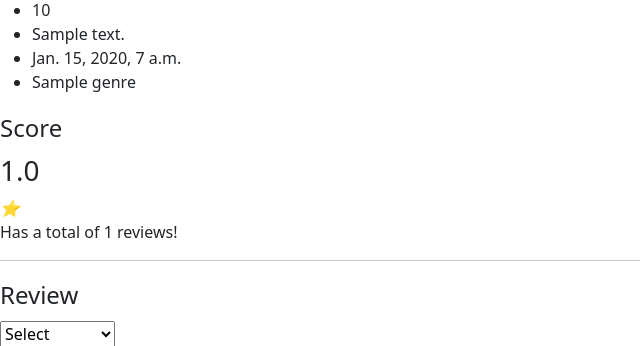
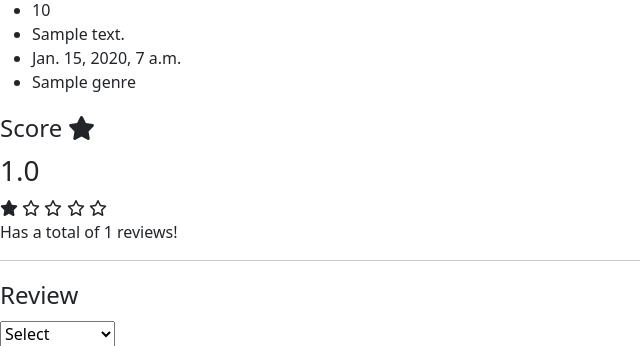
Before and after one commit to Renildo15/MangaCats, a Django app: page /manga/manga_view/00000000-0000-0000-0000-000000000001/ in a window 1280 px wide. Shown: the part 524-870 px from the top of the page, without its empty margins (0-640 px from the left). Run offline with Django 4.2, Linux system fonts and the light colour scheme; tables that the repository leaves empty hold one stand-in row (values such as "Sample post"); grey boxes marked "Sample" are stand-in pictures; some libraries are stand-ins or nearby versions.

Commit message:
refactor: exibindo review do usuario #22

```diff
--- a/core/base_templates/base.html
+++ b/core/base_templates/base.html
@@ -9,7 +9,10 @@
     <meta name="viewport" content="width=device-width, initial-scale=1.0">
     <script src="https://cdnjs.cloudflare.com/ajax/libs/bootstrap/5.2.0/js/bootstrap.min.js" integrity="sha512-8Y8eGK92dzouwpROIppwr+0kPauu0qqtnzZZNEF8Pat5tuRNJxJXCkbQfJ0HlUG3y1HB3z18CSKmUo7i2zcPpg==" crossorigin="anonymous" referrerpolicy="no-referrer"></script>
     <link rel="stylesheet" href="https://cdnjs.cloudflare.com/ajax/libs/bootstrap/5.2.0/css/bootstrap.min.css" integrity="sha512-XWTTruHZEYJsxV3W/lSXG1n3Q39YIWOstqvmFsdNEEQfHoZ6vm6E9GK2OrF6DSJSpIbRbi+Nn0WDPID9O7xB2Q==" crossorigin="anonymous" referrerpolicy="no-referrer" />
-    <link rel="stylesheet" href="https://cdnjs.cloudflare.com/ajax/libs/font-awesome/4.7.0/css/font-awesome.min.css">
+    <link rel="stylesheet" href="https://cdnjs.cloudflare.com/ajax/libs/font-awesome/6.2.1/css/all.min.css" integrity="sha512-MV7K8+y+gLIBoVD59lQIYicR65iaqukzvf/nwasF0nqhPay5w/9lJmVM2hMDcnK1OnMGCdVK+iQrJ7lzPJQd1w==" crossorigin="anonymous" referrerpolicy="no-referrer" />
+    <link rel="stylesheet" href="https://cdnjs.cloudflare.com/ajax/libs/font-awesome/6.2.1/css/fontawesome.min.css" integrity="sha512-giQeaPns4lQTBMRpOOHsYnGw1tGVzbAIHUyHRgn7+6FmiEgGGjaG0T2LZJmAPMzRCl+Cug0ItQ2xDZpTmEc+CQ==" crossorigin="anonymous" referrerpolicy="no-referrer" />
+    <link rel="stylesheet" href="https://cdnjs.cloudflare.com/ajax/libs/font-awesome/6.2.1/css/solid.min.css" integrity="sha512-6mc0R607di/biCutMUtU9K7NtNewiGQzrvWX4bWTeqmljZdJrwYvKJtnhgR+Ryvj+NRJ8+NnnCM/biGqMe/iRA==" crossorigin="anonymous" referrerpolicy="no-referrer" />
+    <script src="https://cdnjs.cloudflare.com/ajax/libs/font-awesome/6.2.1/js/all.min.js" integrity="sha512-rpLlll167T5LJHwp0waJCh3ZRf7pO6IT1+LZOhAyP6phAirwchClbTZV3iqL3BMrVxIYRbzGTpli4rfxsCK6Vw==" crossorigin="anonymous" referrerpolicy="no-referrer"></script>
     {% endblock head %}
     <title>{% block title %}{% endblock %}</title>
 </head>
@@ -19,6 +22,7 @@
 <body>
     {% include "home_app/templates/partials/header.html" %}
     {% block content %}
+
     {% endblock content %}
 
 </body>
--- a/core/manga_app/templates/pages/manga/manga_view.html
+++ b/core/manga_app/templates/pages/manga/manga_view.html
@@ -23,31 +23,75 @@
     </ul>
     <div>
 
-        <legend>Score</legend>
-        <h3>{{average}}</h3>
+        <legend>Score <i class="fa-solid fa-star"></i></legend>
+        <h3>{{average}} </h3>
 
         <div>
             {% if average %}
                 {% if average >= 0 and average <= 1.99 %}
-                     <i>⭐</i>
+                    {% if average >= 1.5 %}
+                        <i class="fa-solid fa-star"></i>
+                        <i class="fa-solid fa-star-half-stroke"></i>
+                        <i class="fa-regular fa-star"></i>
+                        <i class="fa-regular fa-star"></i>
+                        <i class="fa-regular fa-star"></i>
+                    {% else %}
+                        <i class="fa-solid fa-star"></i>
+                        <i class="fa-regular fa-star"></i>
+                        <i class="fa-regular fa-star"></i>
+                        <i class="fa-regular fa-star"></i>
+                        <i class="fa-regular fa-star"></i>
+                    {% endif %}
                 {% elif average >= 2 and average <= 2.99 %}
-                    <i>⭐</i>
-                    <i>⭐</i>
+                    {% if average >= 2.5 %}
+                        <i class="fa-solid fa-star"></i>
+                        <i class="fa-solid fa-star"></i>
+                        <i class="fa-solid fa-star-half-stroke"></i>
+                        <i class="fa-regular fa-star"></i>
+                        <i class="fa-regular fa-star"></i>
+                    {% else %}
+                        <i class="fa-solid fa-star"></i>
+                        <i class="fa-solid fa-star"></i>
+                        <i class="fa-solid fa-star"></i>
+                        <i class="fa-regular fa-star"></i>
+                        <i class="fa-regular fa-star"></i>
+                    {% endif %}
+
                 {% elif average >= 3 and average <= 3.99 %}
-                    <i>⭐</i>
-                    <i>⭐</i>
-                    <i>⭐</i>
+                    {% if average >= 3.5 %}
+                        <i class="fa-solid fa-star"></i>
+                        <i class="fa-solid fa-star"></i>
+                        <i class="fa-solid fa-star"></i>
+                        <i class="fa-solid fa-star-half-stroke"></i>
+                        <i class="fa-regular fa-star"></i>
+                    {% else %}
+                        <i class="fa-solid fa-star"></i>
+                        <i class="fa-solid fa-star"></i>
+                        <i class="fa-solid fa-star"></i>
+                        <i class="fa-solid fa-star"></i>
+                        <i class="fa-regular fa-star"></i>
+                    {% endif %}
+
                 {% elif average >= 4 and average <= 4.99 %}
-                    <i>⭐</i>
-                    <i>⭐</i>
-                    <i>⭐</i>
-                    <i>⭐</i>
+                {% if average >= 4.5 %}
+                    <i class="fa-solid fa-star"></i>
+                    <i class="fa-solid fa-star"></i>
+                    <i class="fa-solid fa-star"></i>
+                    <i class="fa-solid fa-star"></i>
+                    <i class="fa-solid fa-star-half-stroke"></i>
                 {% else %}
-                    <i>⭐</i>
-                    <i>⭐</i>
-                    <i>⭐</i>
-                    <i>⭐</i>
-                    <i>⭐</i>
+                    <i class="fa-solid fa-star"></i>
+                    <i class="fa-solid fa-star"></i>
+                    <i class="fa-solid fa-star"></i>
+                    <i class="fa-solid fa-star"></i>
+                    <i class="fa-regular fa-star"></i>
+                {% endif %}
+                {% elif average == 5 %}
+                    <i class="fa-solid fa-star"></i>
+                    <i class="fa-solid fa-star"></i>
+                    <i class="fa-solid fa-star"></i>
+                    <i class="fa-solid fa-star"></i>
+                    <i class="fa-solid fa-star"></i>
                 {% endif %}
             {% endif %}
         </div>
@@ -256,6 +300,7 @@
                     console.log(data)
                     if(data.status == "review"){
                         alert("Reviewed")
+                        location.reload()
                     }
                 }
             })
--- a/core/manga_app/templates/partials/head.html
+++ b/core/manga_app/templates/partials/head.html
@@ -3,9 +3,13 @@
     <meta charset="UTF-8">
     <meta http-equiv="X-UA-Compatible" content="IE=edge">
     <meta name="viewport" content="width=device-width, initial-scale=1.0">
+    <link rel="stylesheet" href="https://cdnjs.cloudflare.com/ajax/libs/bootstrap/5.2.3/css/bootstrap.min.css" integrity="sha512-SbiR/eusphKoMVVXysTKG/7VseWii+Y3FdHrt0EpKgpToZeemhqHeZeLWLhJutz/2ut2Vw1uQEj2MbRF+TVBUA==" crossorigin="anonymous" referrerpolicy="no-referrer" />
+    <link rel="stylesheet" href="https://cdnjs.cloudflare.com/ajax/libs/bootstrap/5.2.0/css/bootstrap.min.css" integrity="sha512-XWTTruHZEYJsxV3W/lSXG1n3Q39YIWOstqvmFsdNEEQfHoZ6vm6E9GK2OrF6DSJSpIbRbi+Nn0WDPID9O7xB2Q==" crossorigin="anonymous" referrerpolicy="no-referrer" />
+    <link rel="stylesheet" href="https://cdnjs.cloudflare.com/ajax/libs/font-awesome/6.2.1/css/all.min.css" integrity="sha512-MV7K8+y+gLIBoVD59lQIYicR65iaqukzvf/nwasF0nqhPay5w/9lJmVM2hMDcnK1OnMGCdVK+iQrJ7lzPJQd1w==" crossorigin="anonymous" referrerpolicy="no-referrer" />
+    <link rel="stylesheet" href="https://cdnjs.cloudflare.com/ajax/libs/font-awesome/6.2.1/css/fontawesome.min.css" integrity="sha512-giQeaPns4lQTBMRpOOHsYnGw1tGVzbAIHUyHRgn7+6FmiEgGGjaG0T2LZJmAPMzRCl+Cug0ItQ2xDZpTmEc+CQ==" crossorigin="anonymous" referrerpolicy="no-referrer" />
+    <link rel="stylesheet" href="https://cdnjs.cloudflare.com/ajax/libs/font-awesome/6.2.1/css/solid.min.css" integrity="sha512-6mc0R607di/biCutMUtU9K7NtNewiGQzrvWX4bWTeqmljZdJrwYvKJtnhgR+Ryvj+NRJ8+NnnCM/biGqMe/iRA==" crossorigin="anonymous" referrerpolicy="no-referrer" />
+    <script src="https://cdnjs.cloudflare.com/ajax/libs/font-awesome/6.2.1/js/all.min.js" integrity="sha512-rpLlll167T5LJHwp0waJCh3ZRf7pO6IT1+LZOhAyP6phAirwchClbTZV3iqL3BMrVxIYRbzGTpli4rfxsCK6Vw==" crossorigin="anonymous" referrerpolicy="no-referrer"></script>
     <script src="https://cdnjs.cloudflare.com/ajax/libs/bootstrap/5.2.3/js/bootstrap.min.js" integrity="sha512-1/RvZTcCDEUjY/CypiMz+iqqtaoQfAITmNSJY17Myp4Ms5mdxPS5UV7iOfdZoxcGhzFbOm6sntTKJppjvuhg4g==" crossorigin="anonymous" referrerpolicy="no-referrer"></script>
-    <link rel="stylesheet" href="https://cdnjs.cloudflare.com/ajax/libs/bootstrap/5.2.3/css/bootstrap.min.css" integrity="sha512-SbiR/eusphKoMVVXysTKG/7VseWii+Y3FdHrt0EpKgpToZeemhqHeZeLWLhJutz/2ut2Vw1uQEj2MbRF+TVBUA==" crossorigin="anonymous" referrerpolicy="no-referrer" />
-    <link rel="stylesheet" href="https://cdnjs.cloudflare.com/ajax/libs/font-awesome/4.7.0/css/font-awesome.min.css">
     <script type="text/javascript">
         (function ($) {
             function tinymce4_init(selector) {
```
